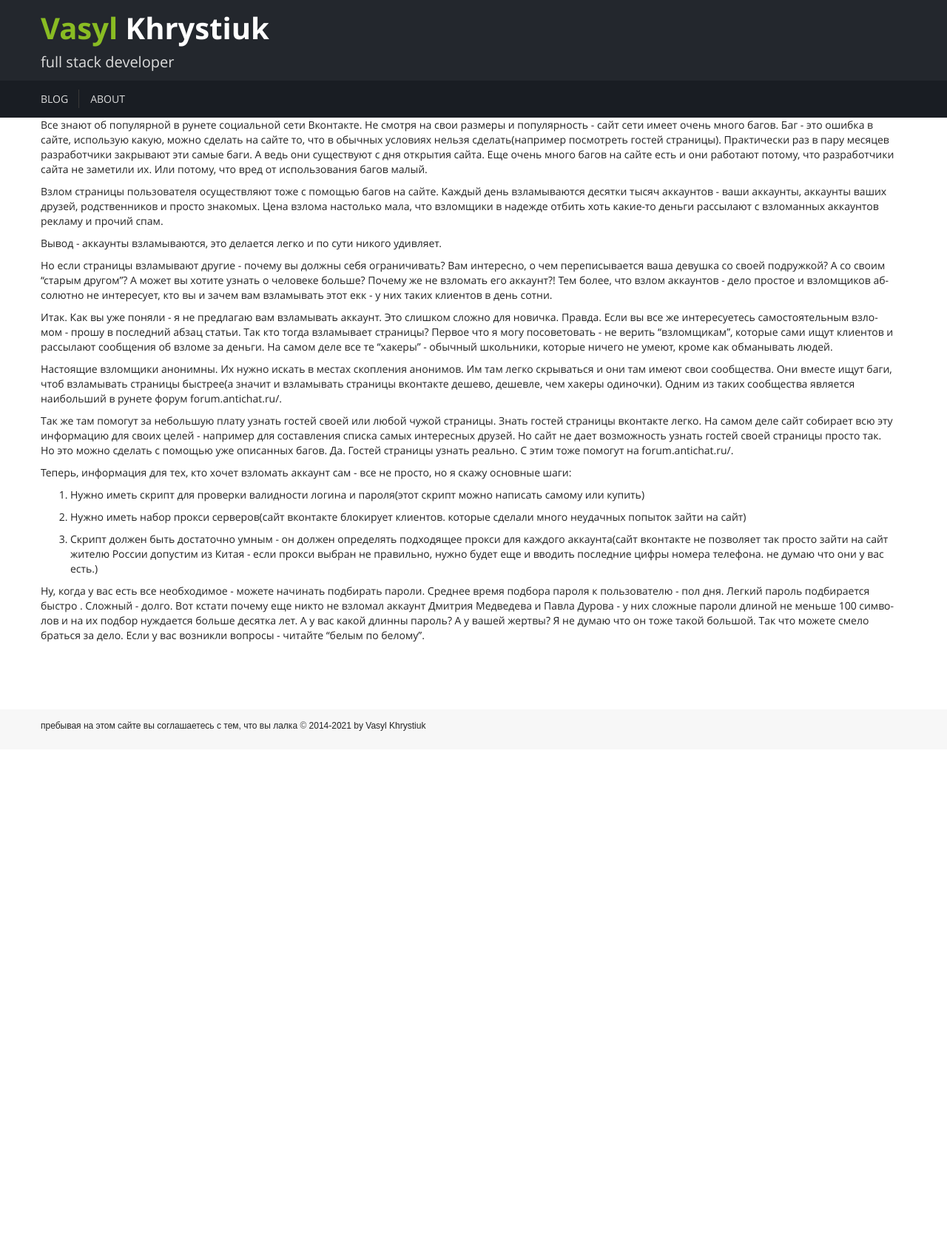
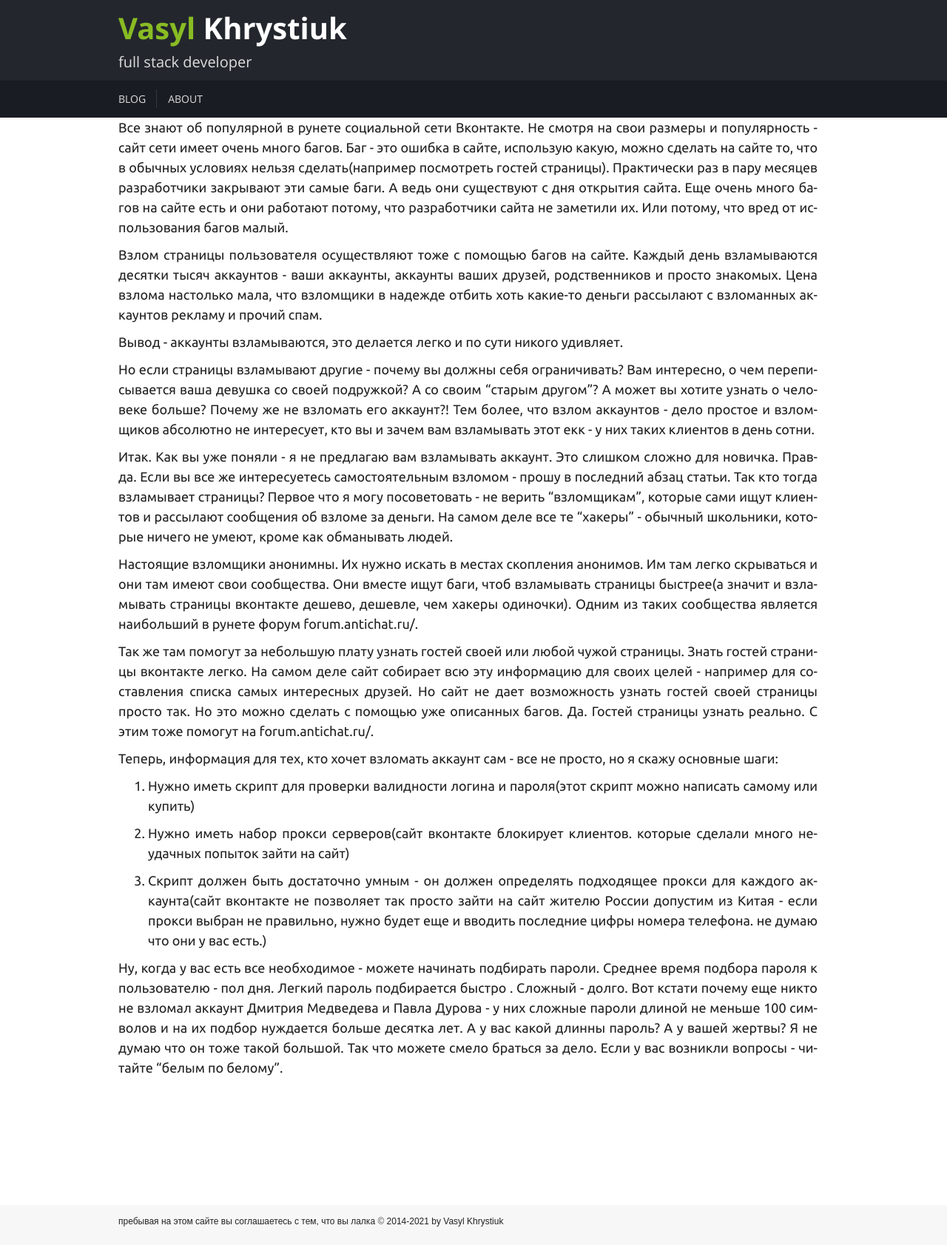
Before and after one commit to msangel/msangel.github.io, a Jekyll site: the page built from _posts/2014-03-14-vzlom-vkontakte.markdown, in a window 1280 px wide. Shown: the whole page at 74% size. Built offline with Jekyll 4.4.1, drawn with Linux system fonts in a browser that asks for light colours; our own code applies the rules of GitHub Pages for plain Markdown files; comment, search, counter and statistics services are not loaded; before the commit the page ends 1013 px from its top, so only the background shows below that.

Commit message:
play with fonts

```diff
--- a/_layouts/default.html
+++ b/_layouts/default.html
@@ -10,6 +10,12 @@
   <link rel="stylesheet" href="/assets/components-font-awesome/css/fontawesome-all.min.css">
 
   <link href='/assets/open-sans-all/css/open-sans.min.css' rel='stylesheet' type='text/css'>
+
+  <!--Fonts from Google"s Web font directory at http://google.com/webfonts -->
+  <link href='//fonts.googleapis.com/css?family=Ubuntu&subset=latin,cyrillic' rel='stylesheet' type='text/css'>
+  <link href='//fonts.googleapis.com/css?family=Ubuntu+Condensed&subset=latin,cyrillic' rel='stylesheet' type='text/css'>
+  <link href='//fonts.googleapis.com/css?family=Ubuntu+Mono&subset=latin,cyrillic' rel='stylesheet' type='text/css'>
+
   <link rel="stylesheet" href="/assets/bootstrap/dist/css/bootstrap.min.css">
   <script src="/assets/jquery/dist/jquery.min.js"></script>
   <script src="/assets/bootstrap/dist/js/bootstrap.min.js"></script>
@@ -45,7 +51,7 @@
     <div class="row">
       <div class="container">
         <div class="row">
-          <div class="col-md-6 col-xs-12">
+          <div class="col-xs-12">
             <div class="copyright">
               <p>пребывая на этом сайте вы соглашаетесь с тем, что вы лалка <a href="https://github.com/msangel/msangel.github.io" target="_self">©</a> 2014-{{ 'now' | date: "%Y" }} by Vasyl Khrystiuk</p>
             </div>
--- a/_layouts/post.html
+++ b/_layouts/post.html
@@ -4,7 +4,7 @@ layout: default
 
 <div class="container central blogpost">
   <div class="row">
-    <div class="col-lg-12 records">
+    <div class="col-lg-12 record">
 {{ content }}
     </div>
   </div>
--- a/assets/style.css
+++ b/assets/style.css
@@ -23,16 +23,17 @@ body {
 .jumbotron {
     margin-bottom: 0; /**/
     background: #23272d; /**/
-    font-size: 24px; /**/
-    color: rgb(137,188,35);
     padding-bottom: 10px;
     padding-top: 10px;
 }
 
+.jumbotron .container{
+    max-width: 960px;
+}
 
 .jumbotron .myname {
-    font-family: "OpenSans-Bold", sans-serif; /**/
-    font-weight: bold; /**/
+    font-family: "OpenSans-Bold", sans-serif;
+    font-weight: bold;
 }
 
 .jumbotron .myname a,
@@ -69,9 +70,9 @@ body {
     background-color: #191d23 !important;
 }
 
-.nav .navbar{
-    margin-top: 0;
-    margin-bottom: 0;
+
+.navbar .container{
+    max-width: 960px;
 }
 
 .navbar-nav>li:not(:last-child):after {
@@ -94,9 +95,10 @@ body {
 
 .central {
     padding-bottom:54px;
+    max-width: 960px;
 }
 
-.footer{
+.footer {
     background-color: #f7f7f7;
     padding: 15px;
     width: 100%;
@@ -104,7 +106,9 @@ body {
     bottom:0;
     height:54px;   /* Height of the footer */
 }
-
+.footer .container {
+    max-width: 960px;
+}
 
 .footer .copyright {
     font: normal normal normal 12px Arial, sans-serif;
@@ -457,6 +461,18 @@ body {
 .blogpost {
 }
 
+.blogpost {
+    font-family: Ubuntu,Georgia,Times,"Times New Roman",serif;
+    text-align: justify;
+    font-size: 16px;
+    line-height: 1.5em;
+}
+@media only screen and (min-width:992px){
+    .blogpost {
+        font-size: 18px;
+    }
+}
+
 .blogpost .title {
     margin-top: 60px;
     margin-bottom: 25px;
```
